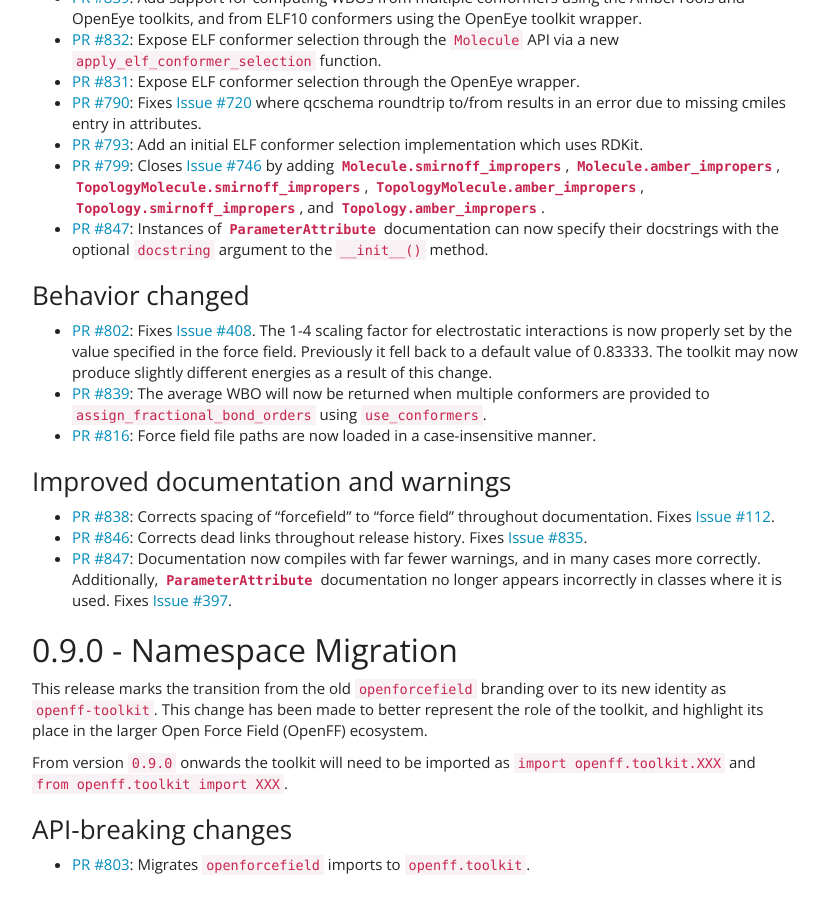
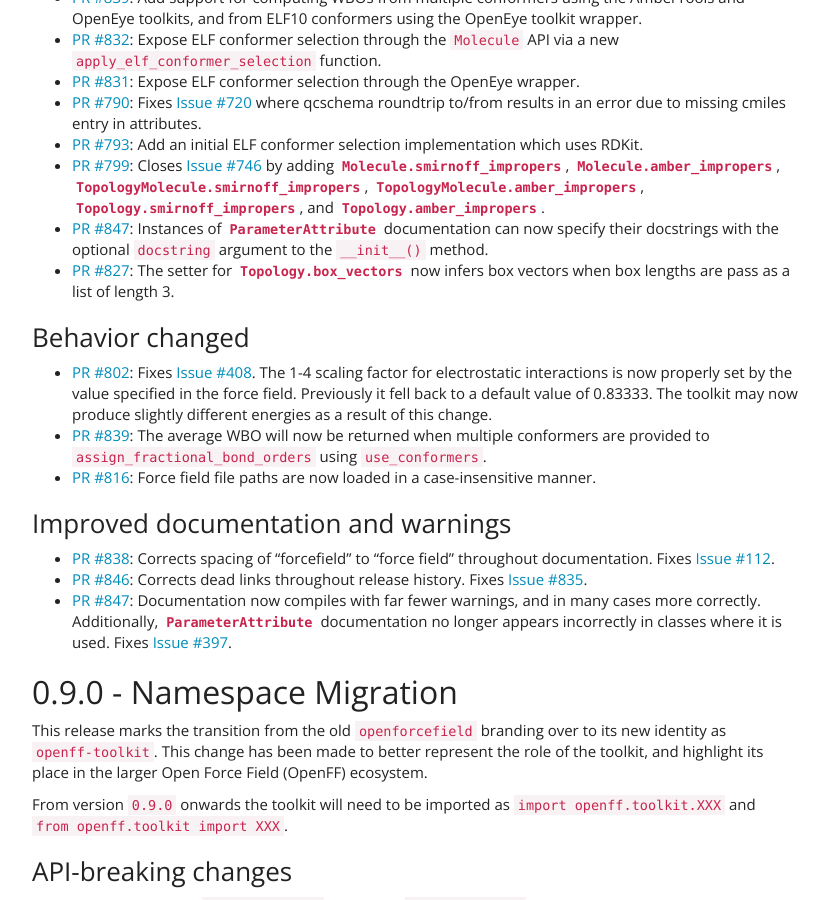
Before and after one commit to openforcefield/openff-toolkit, a Sphinx documentation site: the page built from docs/releasehistory.rst, in a window 1280 px wide and 900 px high, scrolled down 364 px. Shown: the whole window, without its empty margins (38-866 px from the left). Built offline with Sphinx 7.4.7, drawn with Linux system fonts in a browser that asks for light colours.

Commit message:
Update release history

```diff
--- a/docs/releasehistory.rst
+++ b/docs/releasehistory.rst
@@ -35,6 +35,9 @@ New features
   :py:class:`ParameterAttribute <openff.toolkit.typing.engines.smirnoff.parameters.ParameterAttribute>`
   documentation can now specify their docstrings with the optional ``docstring`` argument to the
   ``__init__()`` method.
+- `PR #827 <https://github.com/openforcefield/openff-toolkit/pull/827>`_: The
+  setter for :py:class:`Topology.box_vectors <openff.toolkit.topology.Topology>` now infers box vectors
+  when box lengths are pass as a list of length 3.
 
 Behavior changed
 """"""""""""""""
```
